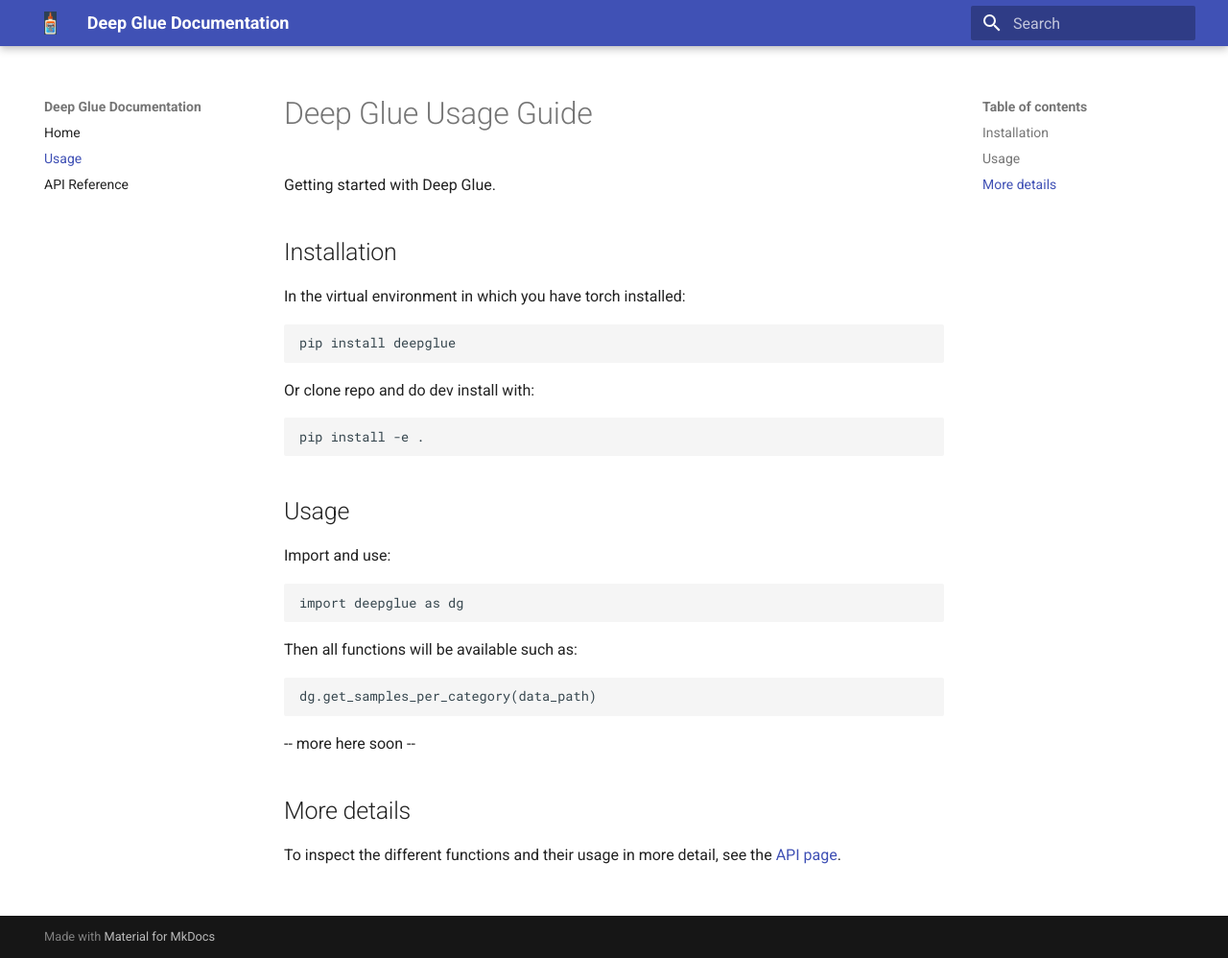
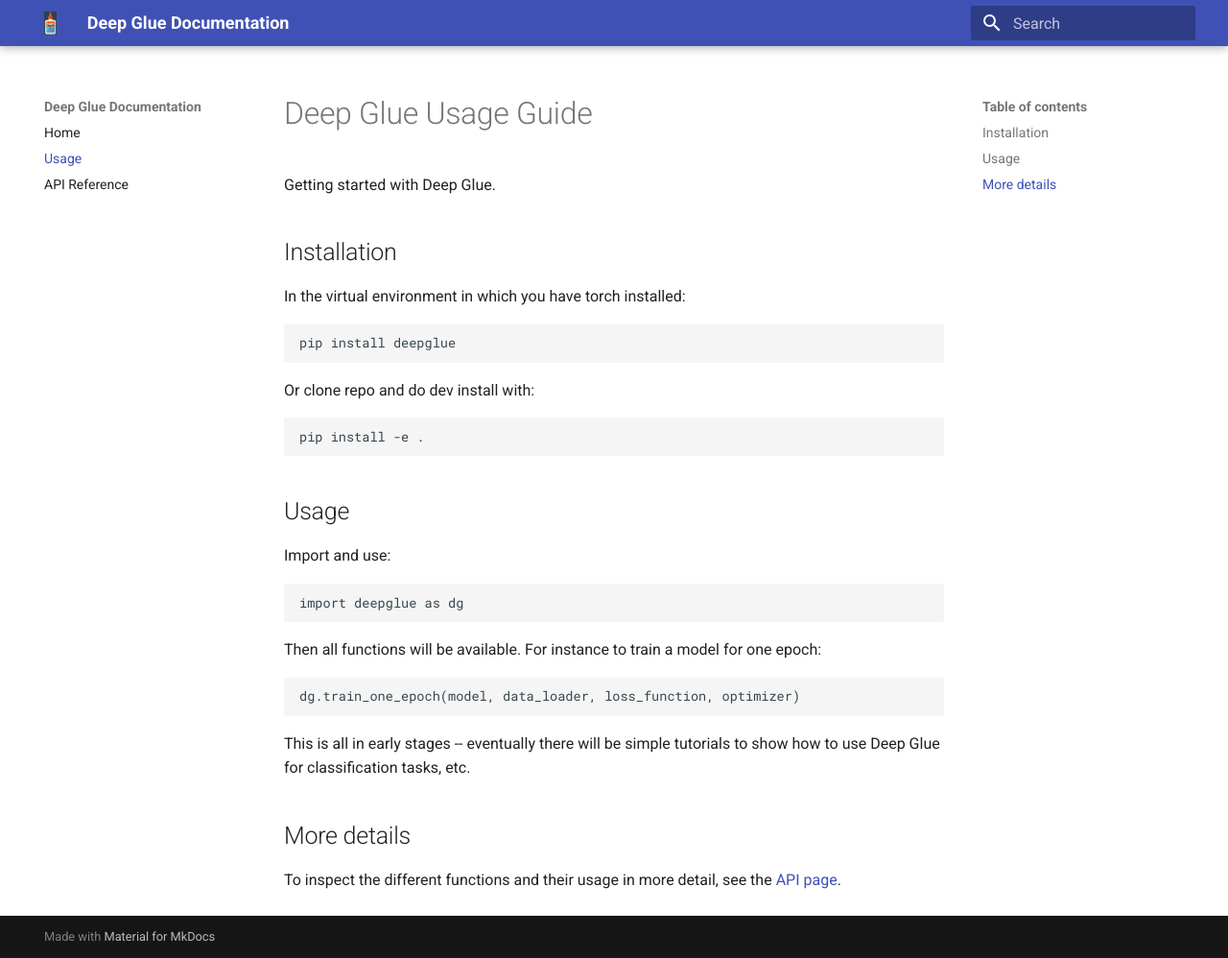
Before and after one commit to EricThomson/deepglue, an MkDocs documentation site: the page built from docs/usage.md, in a window 1280 px wide and 998 px high. Shown: the whole window at 96% size. Built offline with MkDocs 1.6.1 and Material for MkDocs 9.7.7, drawn with Linux system fonts in a browser that asks for light colours.

Commit message:
updated/built docs

```diff
--- a/docs/usage.md
+++ b/docs/usage.md
@@ -13,15 +13,17 @@
     pip install -e .
 
 ## Usage
+
 Import and use:
 
     import deepglue as dg
 
-Then all functions will be available such as:
+Then all functions will be available. For instance to train a model for one epoch:
 
-    dg.get_samples_per_category(data_path)
+    dg.train_one_epoch(model, data_loader, loss_function, optimizer)
 
--- more here soon --
+This is all in early stages -- eventually there will be simple tutorials to show how to use Deep Glue for classification tasks, etc.
 
 ## More details
+
 To inspect the different functions and their usage in more detail, see the [API page](api.md).
```
